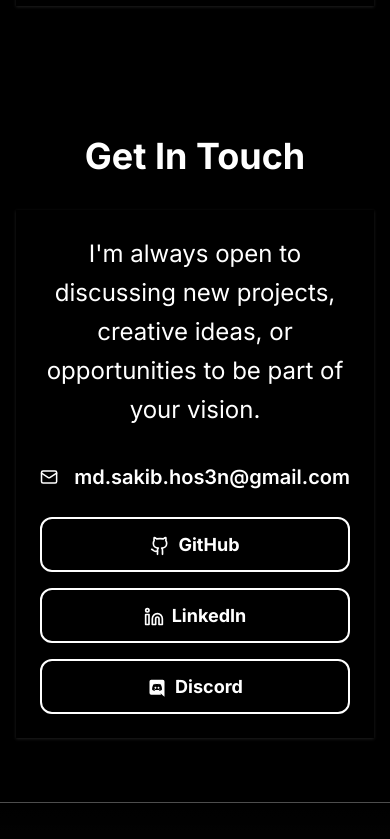
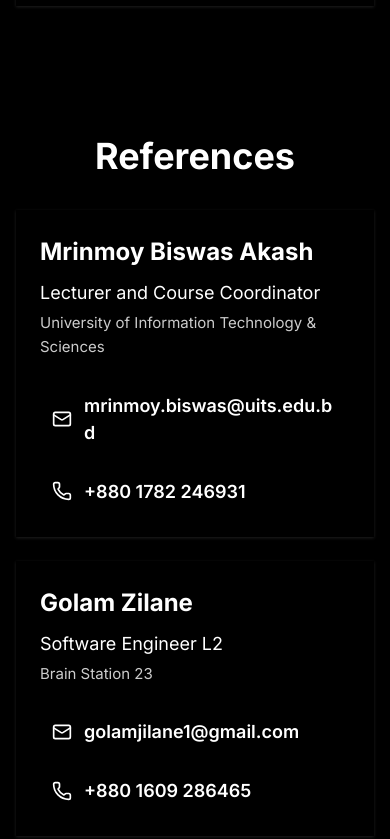
Before and after one commit to chatok-jnr/portfolio, a React (Vite) app: page / in a window 390 px wide. Shown: the part 10360-11199 px from the top of the page. Built offline with nearby package versions, Linux system fonts and the light colour scheme; a web font is replaced by a local one.

Commit message:
feat: references sectionn

```diff
--- a/src/App.jsx
+++ b/src/App.jsx
@@ -14,6 +14,7 @@ import buyMeACoffeeQR from './assets/buy_me_a_cofee.jpg';
 import FlippingName from './component/FlippingName';
 import VideoBackground from './component/VideoBackground';
 import RotatingCube from './component/RotatingCube';
+import ReferencesSection from './component/ReferencesSection';
 
 const ProjectsSection = React.lazy(() => import('./component/ProjectsSection'));
 const AchievementsSection = React.lazy(() => import('./component/AchievementsSection'));
@@ -473,7 +474,7 @@ export default function App() {
             <div className="flex items-center gap-3">
               {/* Desktop menu */}
               <div className="hidden md:flex gap-8 items-center">
-                {['home', 'skills', 'projects', 'achievements', 'contact'].map(item => (
+                {['home', 'skills', 'projects', 'achievements', 'references', 'contact'].map(item => (
                   <button
                     key={item}
                     onClick={() => scrollToSection(item)}
@@ -515,7 +516,7 @@ export default function App() {
           {isMobileMenuOpen && (
             <div className="md:hidden pt-4">
               <div className="flex flex-col space-y-4 pb-3">
-                {['home', 'skills', 'projects', 'achievements', 'contact'].map(item => (
+                {['home', 'skills', 'projects', 'achievements', 'references', 'contact'].map(item => (
                   <button
                     key={item}
                     onClick={() => {
@@ -639,6 +640,8 @@ export default function App() {
           </div>
         </div>
       </section>
+
+      <ReferencesSection />
 
       <section
         ref={contactRef}
--- /dev/null
+++ b/src/component/ReferencesSection.jsx
@@ -0,0 +1,108 @@
+import React from 'react';
+import { Quote, Mail, Phone } from 'lucide-react';
+import useIntersectionObserver from '../hooks/useIntersectionObserver';
+
+const references = [
+  {
+    name: 'Mrinmoy Biswas Akash',
+    role: 'Lecturer and Course Coordinator',
+    organization: 'University of Information Technology & Sciences',
+    email: 'mrinmoy.biswas@uits.edu.bd',
+    phone: '+8801782246931',
+    phoneLabel: '+880 1782 246931',
+  },
+  {
+    name: 'Golam Zilane',
+    role: 'Software Engineer L2',
+    organization: 'Brain Station 23',
+    email: 'golamjilane1@gmail.com',
+    phone: '+8801609286465',
+    phoneLabel: '+880 1609 286465',
+  },
+];
+
+export default function ReferencesSection() {
+  const { elementRef, isVisible } = useIntersectionObserver({ threshold: 0.2 });
+  const [isMobile, setIsMobile] = React.useState(false);
+  const [ripples, setRipples] = React.useState({});
+
+  React.useEffect(() => {
+    const checkMobile = () => setIsMobile(window.innerWidth < 768);
+    checkMobile();
+    window.addEventListener('resize', checkMobile);
+    return () => window.removeEventListener('resize', checkMobile);
+  }, []);
+
+  const handleMouseMove = (e, id) => {
+    const rect = e.currentTarget.getBoundingClientRect();
+    const x = ((e.clientX - rect.left) / rect.width) * 100;
+    const y = ((e.clientY - rect.top) / rect.height) * 100;
+
+    setRipples(prev => ({
+      ...prev,
+      [id]: { x, y, active: true }
+    }));
+  };
+
+  const handleMouseLeave = (id) => {
+    setRipples(prev => ({
+      ...prev,
+      [id]: { ...prev[id], active: false }
+    }));
+  };
+
+  return (
+    <section
+      ref={elementRef}
+      id="references"
+      className={`min-h-[40vh] flex items-center justify-center px-4 sm:px-6 py-16 sm:py-20 relative transition-all duration-700 ease-out ${
+        isVisible ? 'opacity-100 translate-y-0' : 'opacity-0 translate-y-10'
+      }`}
+    >
+      <div className="max-w-4xl w-full mx-auto">
+        <h2 className="text-3xl sm:text-5xl font-bold text-white mb-8 sm:mb-12 text-center">
+          {!isMobile && <Quote className="inline mr-2 sm:mr-3 w-8 h-8 sm:w-12 sm:h-12" />}
+          References
+        </h2>
+
+        <div className="grid grid-cols-1 md:grid-cols-2 gap-6 sm:gap-8">
+          {references.map((reference) => (
+            <article
+              key={reference.email}
+              className="glass glow p-6 sm:p-8 text-left transition-all relative overflow-hidden h-full"
+              onMouseMove={(e) => handleMouseMove(e, reference.email)}
+              onMouseLeave={() => handleMouseLeave(reference.email)}
+              style={{
+                transform: ripples[reference.email]?.active
+                  ? `perspective(1000px) rotateX(${(ripples[reference.email].y - 50) * 0.05}deg) rotateY(${(ripples[reference.email].x - 50) * 0.05}deg)`
+                  : 'none',
+                transition: 'transform 0.1s ease-out'
+              }}
+            >
+              <h3 className="text-xl sm:text-2xl font-bold text-white">{reference.name}</h3>
+              <p className="text-white mt-2 leading-relaxed">{reference.role}</p>
+              <p className="text-white/80 text-sm mt-1 leading-relaxed">{reference.organization}</p>
+
+              <div className="mt-6 space-y-4">
+                <a
+                  href={`mailto:${reference.email}`}
+                  className="flex items-center gap-3 px-3 py-2 text-white hover:text-white transition-all font-semibold break-all"
+                >
+                  <Mail className="shrink-0" size={20} />
+                  {reference.email}
+                </a>
+                <a
+                  href={`tel:${reference.phone}`}
+                  className="flex items-center gap-3 px-3 py-2 text-white hover:text-white transition-all font-semibold"
+                >
+                  <Phone className="shrink-0" size={20} />
+                  {reference.phoneLabel}
+                </a>
+              </div>
+            </article>
+          ))}
+        </div>
+      </div>
+    </section>
+  );
+}
--- a/src/index.css
+++ b/src/index.css
@@ -569,6 +569,7 @@ div > .glowing-text {
 	#support .glow:hover,
 	#contact .glow:hover,
 	#mentorship .glow:hover,
+	#references .glow:hover,
 	#experience .experience-card:hover {
 		box-shadow: 0 4px 16px rgba(255, 255, 255, 0.2), 0 0 32px rgba(0, 225, 255, 0.4) !important;
 	}
@@ -579,6 +580,7 @@ div > .glowing-text {
 	:root[data-theme="light"] #support .glow:hover,
 	:root[data-theme="light"] #contact .glow:hover,
 	:root[data-theme="light"] #mentorship .glow:hover,
+	:root[data-theme="light"] #references .glow:hover,
 	:root[data-theme="light"] #experience .experience-card:hover {
 		box-shadow: 0 4px 16px rgba(0, 0, 0, 0.15), 0 0 32px rgba(59, 130, 246, 0.3) !important;
 	}
```
